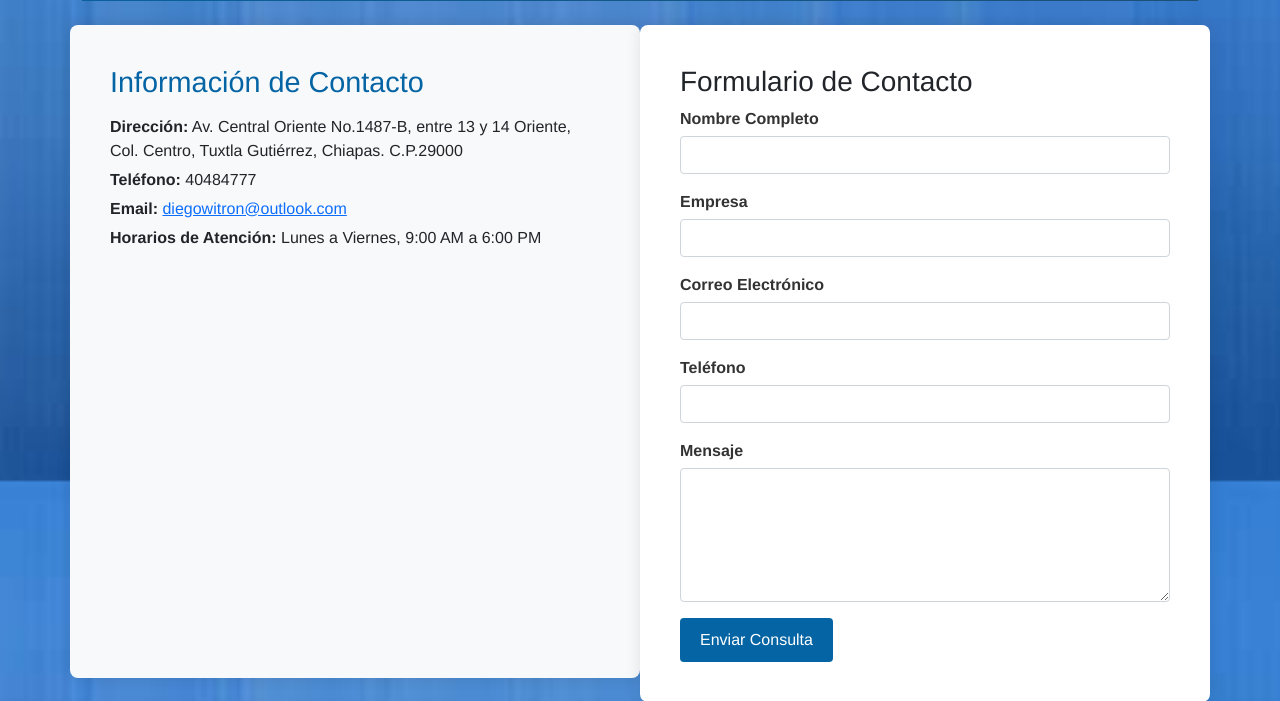
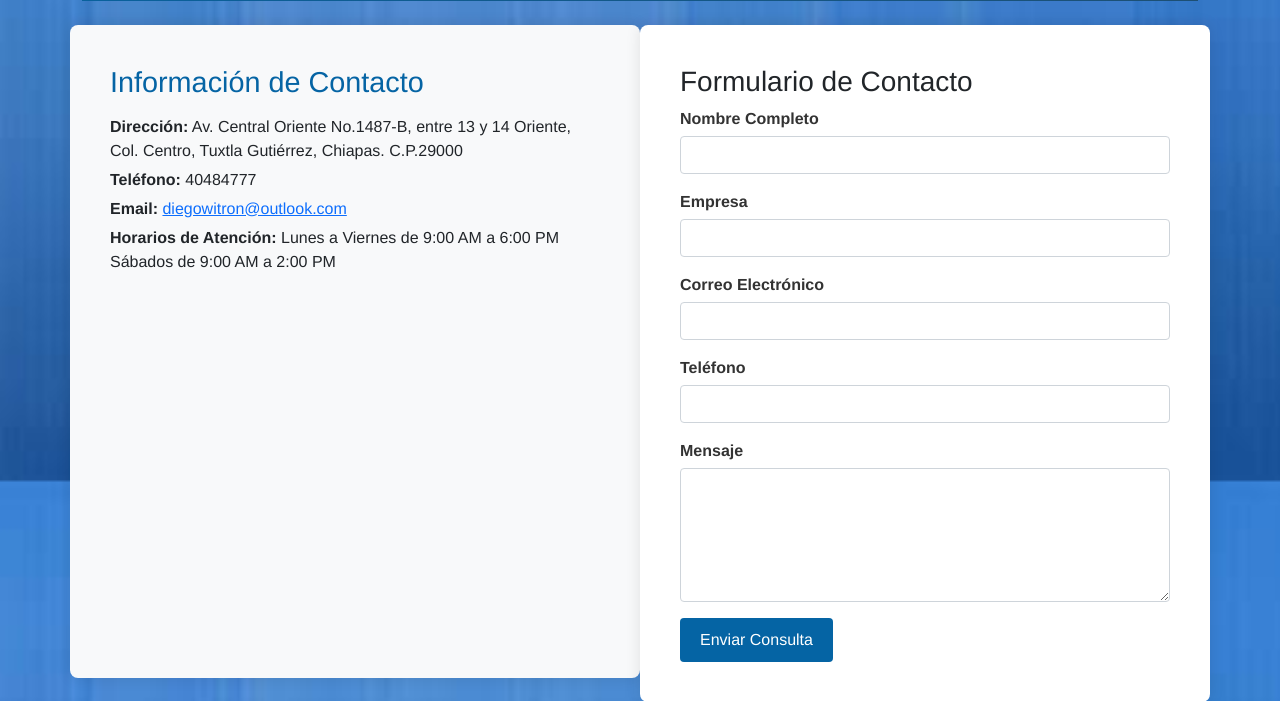
Before and after one commit to DiegoWitron234/PiaggiogtDjango, a Django app: page /contacto/ in a window 1280 px wide. Shown: the part 319-1020 px from the top of the page. Run offline with Django 5.2, Linux system fonts and the light colour scheme.

Commit message:
Se agregó el día sábado al horario de atención en Contacto

```diff
--- a/main/templates/main/contacto.html
+++ b/main/templates/main/contacto.html
@@ -20,7 +20,8 @@
         <p><strong>Dirección:</strong> Av. Central Oriente No.1487-B, entre 13 y 14 Oriente, Col. Centro, Tuxtla Gutiérrez, Chiapas. C.P.29000</p>
         <p><strong>Teléfono:</strong> 40484777</p>
         <p><strong>Email:</strong> <a href="mailto:diegowitron@outlook.com">diegowitron@outlook.com</a></p>
-        <p><strong>Horarios de Atención:</strong> Lunes a Viernes, 9:00 AM a 6:00 PM</p>
+        <p><strong>Horarios de Atención:</strong> Lunes a Viernes de 9:00 AM a 6:00 PM
+            Sábados de 9:00 AM a 2:00 PM </p>
       </div>
       <!-- Formulario de contacto -->
       <div class="col-md-6 contacto-form">
```
